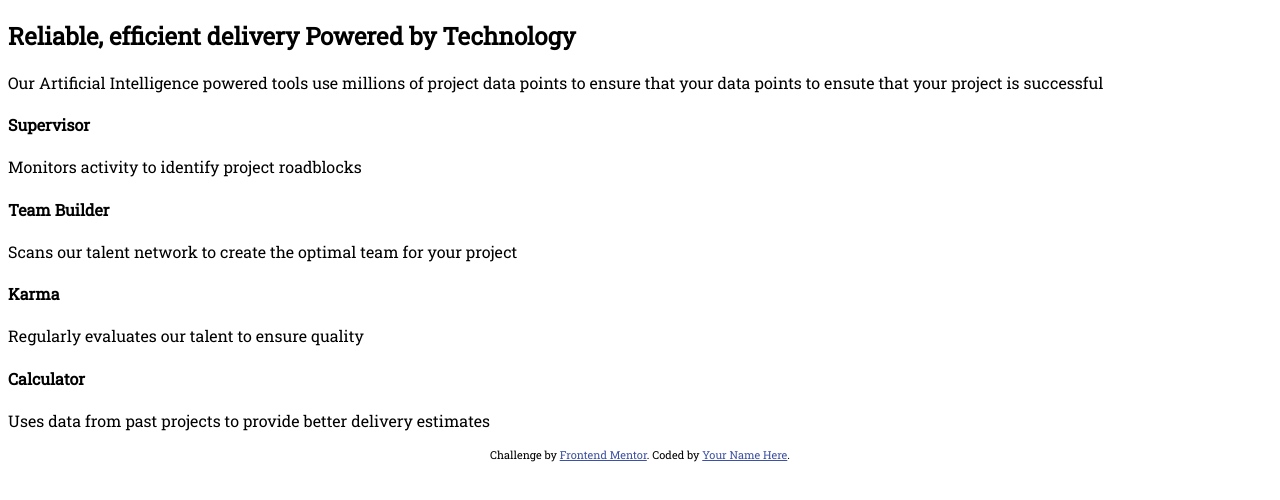
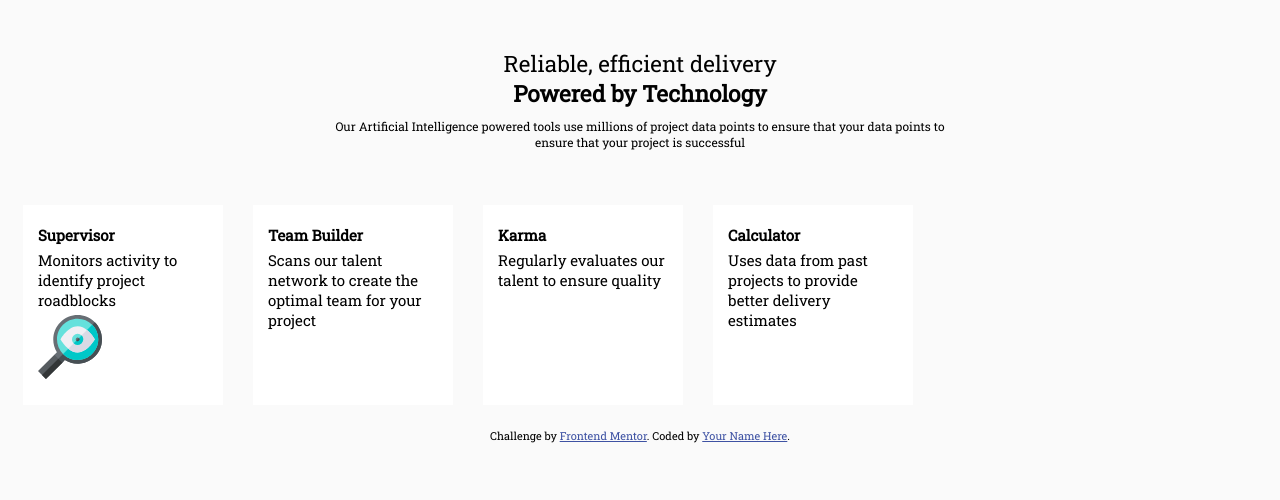
Before and after one commit to JayKoder/four-card-feature-section-master, a plain HTML site: page index.html in a window 1280 px wide. Drawn offline with Linux system fonts and the light colour scheme.

Commit message:
css commit

```diff
--- a/index.html
+++ b/index.html
@@ -8,7 +8,7 @@
   <link rel="icon" type="image/png" sizes="32x32" href="./images/favicon-32x32.png">
   <link rel="preconnect" href="https://fonts.googleapis.com">
   <link rel="preconnect" href="https://fonts.gstatic.com" crossorigin>
-  <link href="https://fonts.googleapis.com/css2?family=Roboto+Slab&display=swap" rel="stylesheet">
+  <link href="https://fonts.googleapis.com/css2?family=Poppins:ital,wght@0,200;0,300;1,200&family=Roboto+Slab&display=swap" rel="stylesheet">
 
   <title>Four card feature section</title>
 </head>
@@ -16,14 +16,15 @@
 <body>
   <main>
     <div class="intro">
-      <h2>Reliable, efficient delivery <span>Powered by Technology</span></h2>
-      <p>Our Artificial Intelligence powered tools use millions of project data points to ensure that your data points to ensute that your project is successful</p>
+      <h2><span>Reliable, efficient delivery</span> Powered by Technology</h2>
+      <p>Our Artificial Intelligence powered tools use millions of project data points to ensure that your data points to ensure that your project is successful</p>
     </div>
 
     <div class="section-container">
       <section class="supervisor">
         <h4>Supervisor</h4>
         <p>Monitors activity to identify project roadblocks</p>
+        <img src="/images/icon-supervisor.svg" alt="supervisor">
       </section>
       <section class="team-builder">
         <h4>Team Builder</h4>
--- a/styles.css
+++ b/styles.css
@@ -1,10 +1,62 @@
 * {
   box-sizing: border-box;
+  margin: 0;
 }
 
 body {
   font-family: 'Roboto Slab', serif;
+  background: #fafafa;
+  font-size: 15px;
 }
+
+main {
+  padding: 8px;
+}
+
+.intro {
+  padding: 20px 0;
+  text-align: center;
+  width: 50%;
+  margin: 10px auto;
+}
+
+.intro h2, .intro p {
+  margin: 10px auto;
+}
+
+.intro span {
+  font-weight: 200;
+  display: block;
+}
+
+.intro p {
+  font-size: 12px;
+  font-weight: 200;
+}
+
+.section-container {
+  display: flex;
+}
+
+section {
+  /* display: flex; */
+  /* flex-direction: column; */
+  background: #ffffff;
+  width: 200px;
+  height: 200px;
+  margin: 15px;
+  padding: 15px;
+}
+
+section h4, section p {
+  margin: 5px 0;
+}
+
+
+
+
+
+
 
 
 .attribution {
```
